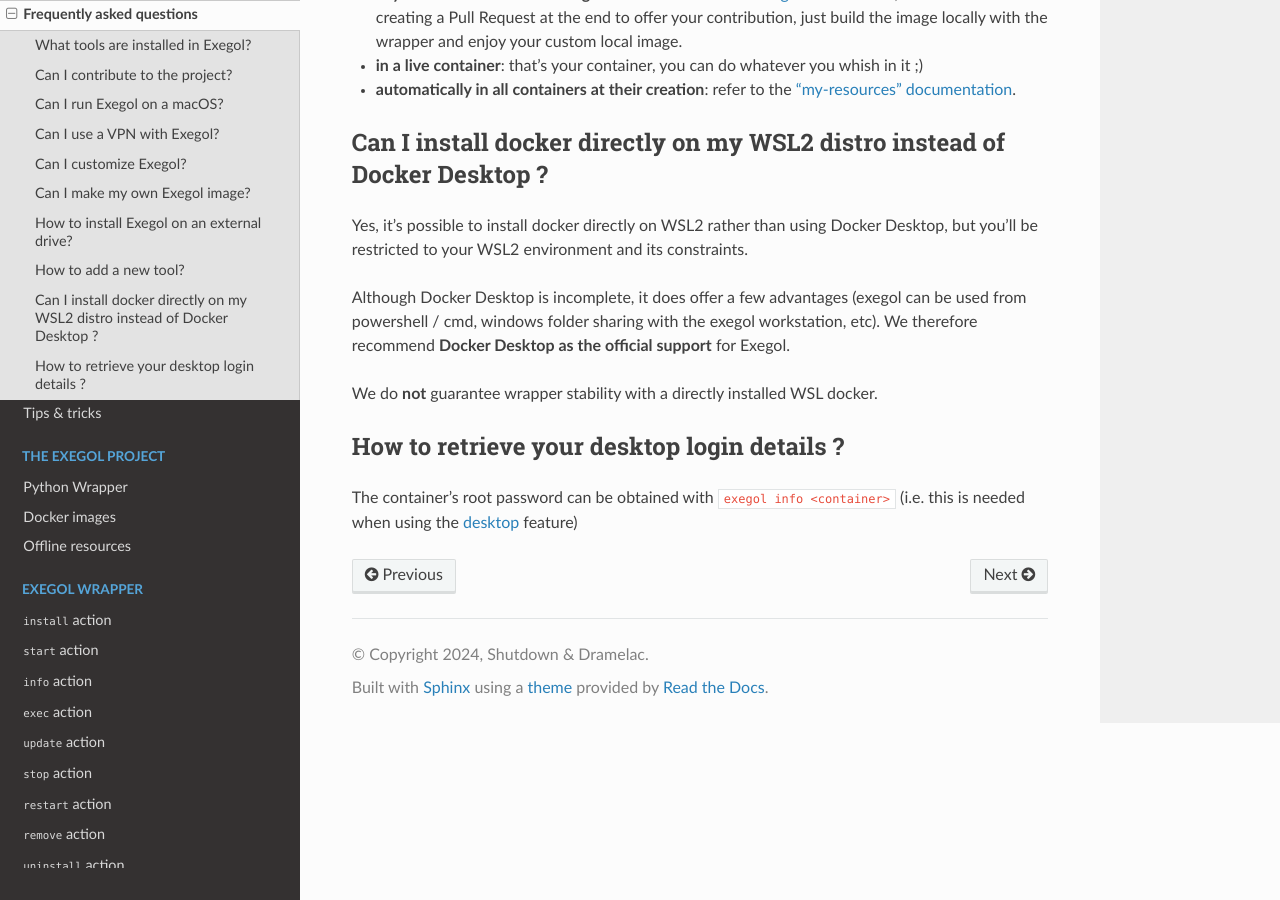
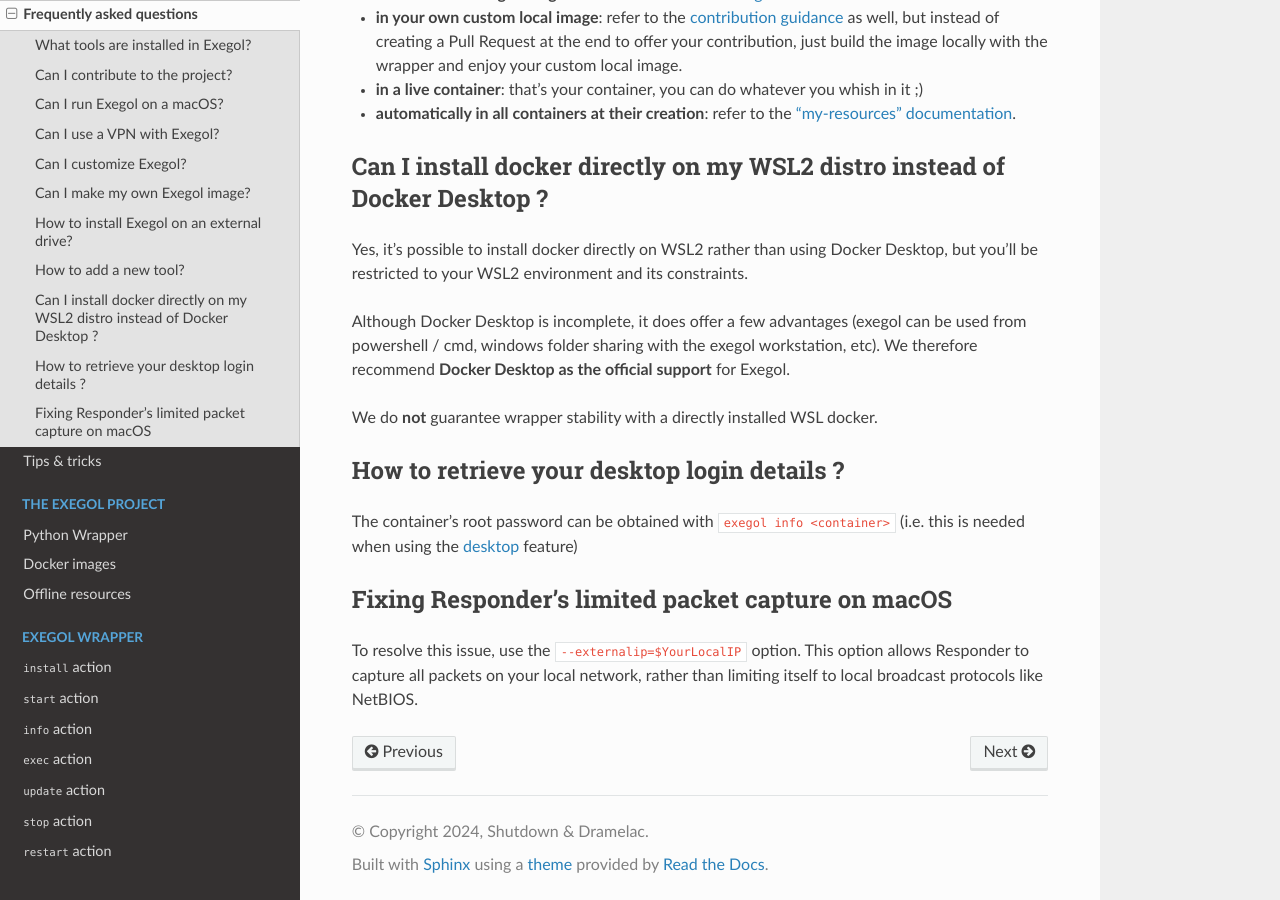
Before and after one commit to ThePorgs/Exegol-docs, a Sphinx documentation site: the page built from source/getting-started/faq.rst, in a window 1280 px wide and 900 px high, scrolled down 2764 px. Built offline with Sphinx 7.4.7 and the Read the Docs theme 3.1.0, drawn with Linux system fonts in a browser that asks for light colours; some of the changed text lies outside the part shown.

Commit message:
Add this issue : https://discord.com/channels/1031715284517662750/1155871479913795654/1298287178853384203 in FAQ

```diff
--- a/source/getting-started/faq.rst
+++ b/source/getting-started/faq.rst
@@ -103,3 +103,8 @@
 The container's root password can be obtained with ``exegol info <container>`` (i.e. this is needed when using the :doc:`desktop </the-exegol-project/python-wrapper>` feature)
 
 .. TODO: add a note, when the Desktop feature is in prod, that explains the ups and dows of X11 vs. Desktop mode.
+
+Fixing Responder's limited packet capture on macOS
+==================================================
+
+To resolve this issue, use the ``--externalip=$YourLocalIP`` option. This option allows Responder to capture all packets on your local network, rather than limiting itself to local broadcast protocols like NetBIOS.
```
